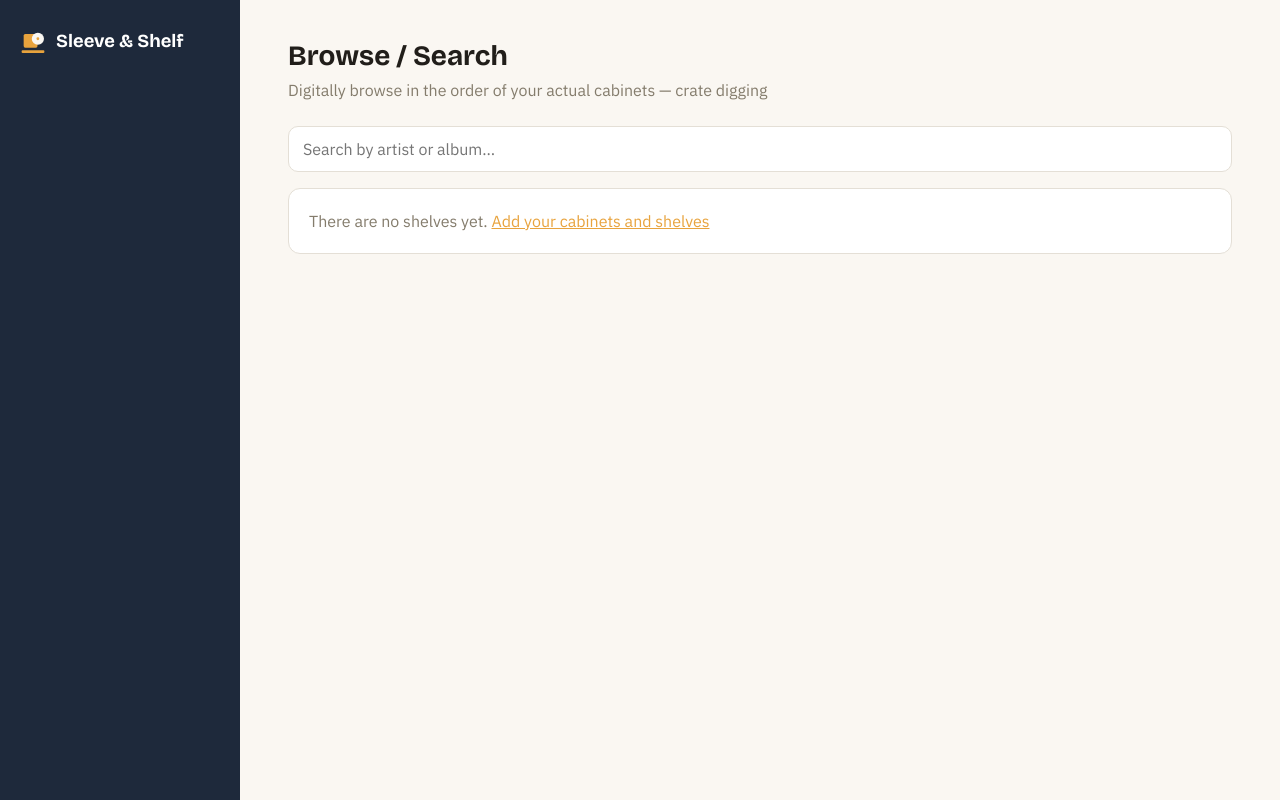
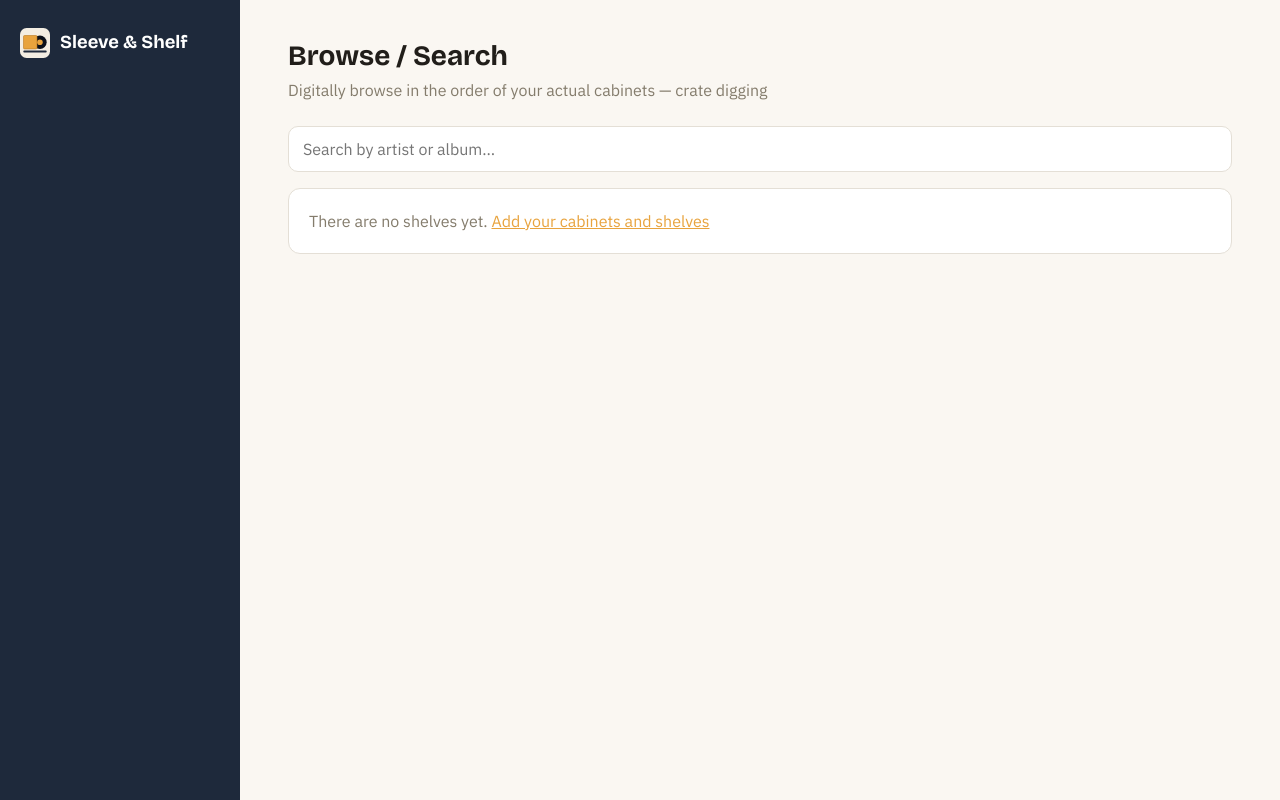
Before and after one commit to mark-me/sleeve-shelf, a Python web app: template src/sleeve_shelf/web/templates/browse/shelf.html in a window 1280 px wide. Run offline with Jinja, Linux system fonts and the light colour scheme; the template is opened without the code that fills it, so the values that code supplies are empty.

Commit message:
Updated logo and favicon

```diff
--- a/src/sleeve_shelf/web/static/app.css
+++ b/src/sleeve_shelf/web/static/app.css
@@ -532,3 +532,6 @@ a.ss-row-title { text-decoration: none; }
   background-color: rgba(255, 255, 255, 0.85);
   opacity: 1;
 }
+
+/* The app icon next to the name: its own cream tile keeps the black record visible on the dark sidebar. */
+.ss-brand-icon { display: block; flex-shrink: 0; }
--- a/src/sleeve_shelf/web/templates/base.html
+++ b/src/sleeve_shelf/web/templates/base.html
@@ -11,6 +11,7 @@
   <meta name="apple-mobile-web-app-title" content="Sleeve &amp; Shelf">
   <meta name="apple-mobile-web-app-status-bar-style" content="default">
   <link rel="apple-touch-icon" href="{{ url_for('static', filename='icons/apple-touch-icon.png') }}">
+  <link rel="icon" type="image/svg+xml" href="{{ url_for('static', filename='icons/favicon.svg') }}">
   <link rel="icon" type="image/png" sizes="32x32" href="{{ url_for('static', filename='icons/favicon-32.png') }}">
   <script src="{{ url_for('static', filename='theme.js') }}"></script>
   <link rel="stylesheet" href="{{ url_for('static', filename='vendor/bootstrap.min.css') }}">
@@ -22,12 +23,7 @@
   <header class="ss-sidebar">
     <div class="ss-brand-row">
       <a class="ss-brand" href="{{ url_for('index') }}">
-        <svg width="26" height="26" viewBox="0 0 64 64" aria-hidden="true">
-          <rect x="4" y="52" width="56" height="7" rx="2.5" fill="#E8A33D"/>
-          <rect x="9" y="12" width="34" height="34" rx="4" fill="#E8A33D"/>
-          <circle cx="44" cy="24" r="15" fill="#FAF7F2"/>
-          <circle cx="44" cy="24" r="3.5" fill="#E8A33D"/>
-        </svg>
+        <img class="ss-brand-icon" src="{{ url_for('static', filename='icons/favicon.svg') }}" width="30" height="30" alt="">
         Sleeve &amp; Shelf
       </a>
       <button class="ss-menu-button d-lg-none" type="button" data-bs-toggle="collapse" data-bs-target="#main-nav" aria-controls="main-nav" aria-expanded="false" aria-label="{{ _('Open menu') }}">
```
Also changed, not shown: docs/requirements.md (+1 -0 lines), assets/banner.png, assets/banner.svg, assets/banner@2x.png, assets/icon-small.svg (added), assets/icon.svg (added), assets/logo.png, docs-site/docs/images/favicon.ico, docs-site/docs/images/icon.svg, src/sleeve_shelf/web/static/icons/apple-touch-icon.png, src/sleeve_shelf/web/static/icons/favicon-32.png, src/sleeve_shelf/web/static/icons/favicon.svg (added), src/sleeve_shelf/web/static/icons/icon-192.png, src/sleeve_shelf/web/static/icons/icon-512.png, 1 more files, 1 other file.
